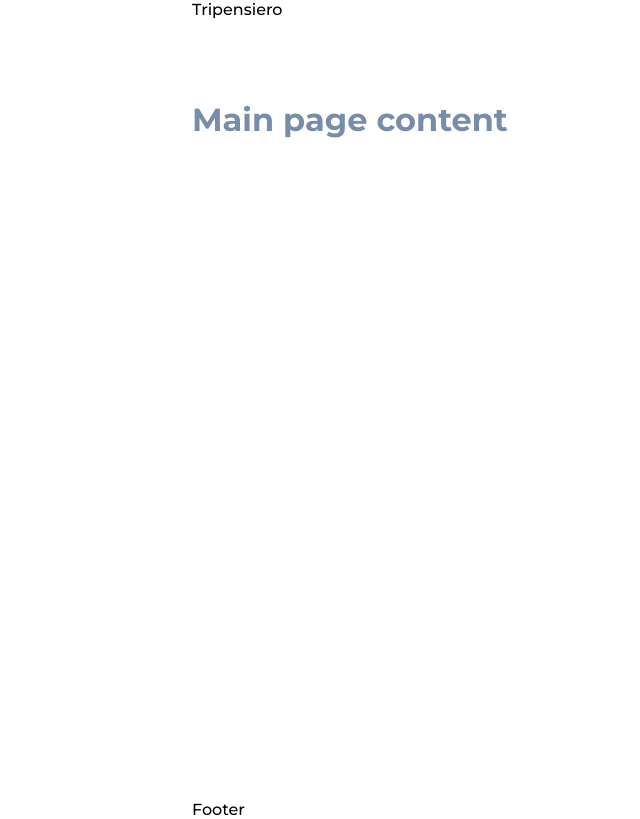
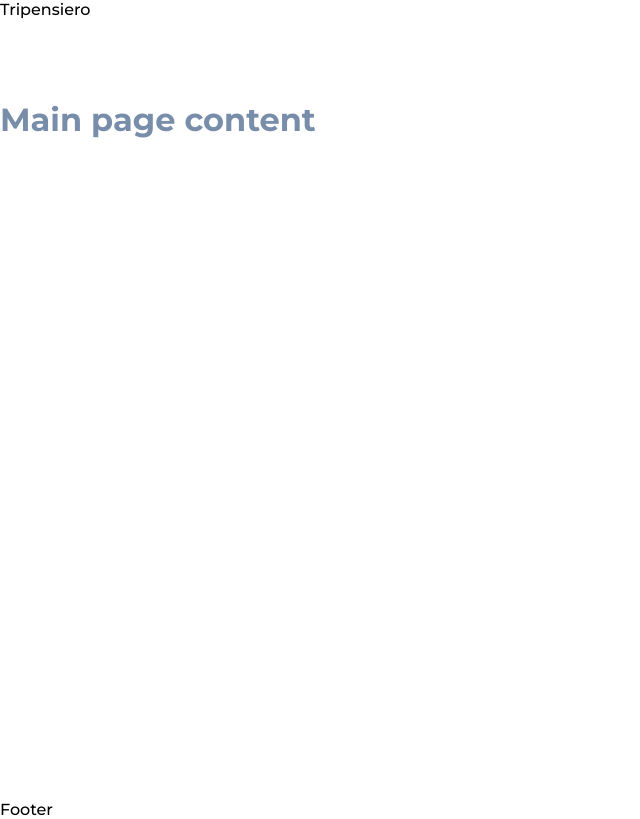
Before and after one commit to branila/tripensiero, a SvelteKit app: page / in a window 1280 px wide. Shown: the whole page, without its empty margins (0-640 px from the left). Built offline with nearby package versions, Linux system fonts and the light colour scheme.

Commit message:
Ritorno alla vecchia struttura dei file di layout

```diff
--- a/src/routes/+layout.svelte
+++ b/src/routes/+layout.svelte
@@ -5,22 +5,16 @@
   import Footer from './Footer.svelte'
 </script>
 
-<div class="outer-container">
-  <Navbar/>
+<Navbar/>
 
-  <div class="inner-container">
-    <slot/>
-  </div>
+<div class="inner-container">
+  <slot/>
+</div>
 
-  <Footer/>
-</div>
+<Footer/>
 
 <style>
   .inner-container {
     min-height: calc(100svh - 100px);
   }
-
-  .outer-container {
-    padding: 0 clamp(50px, 15vw, 15vw);
-  }
 </style>
```
